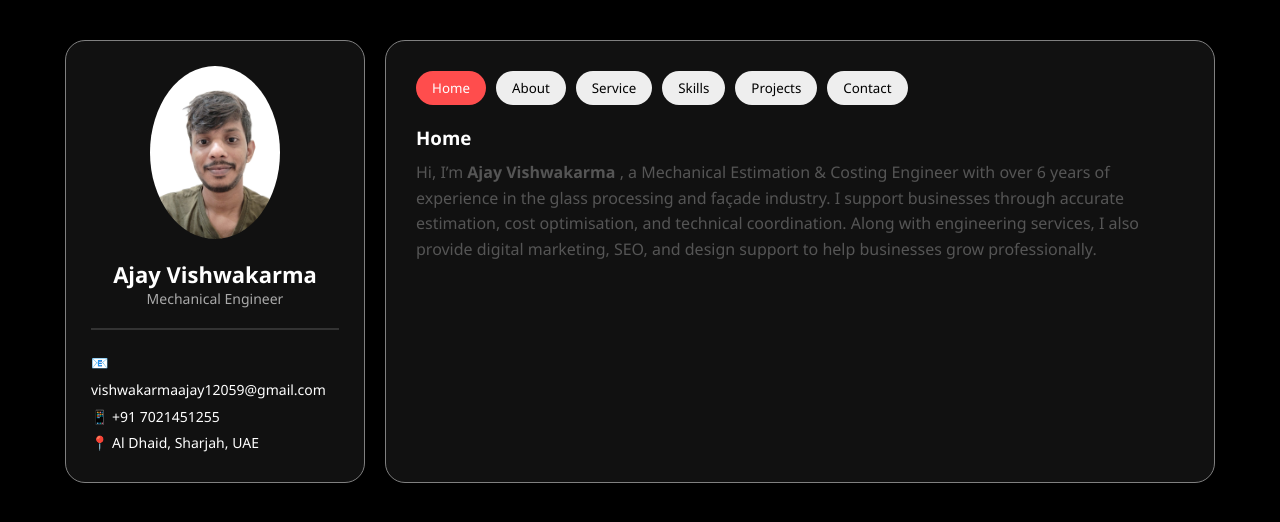
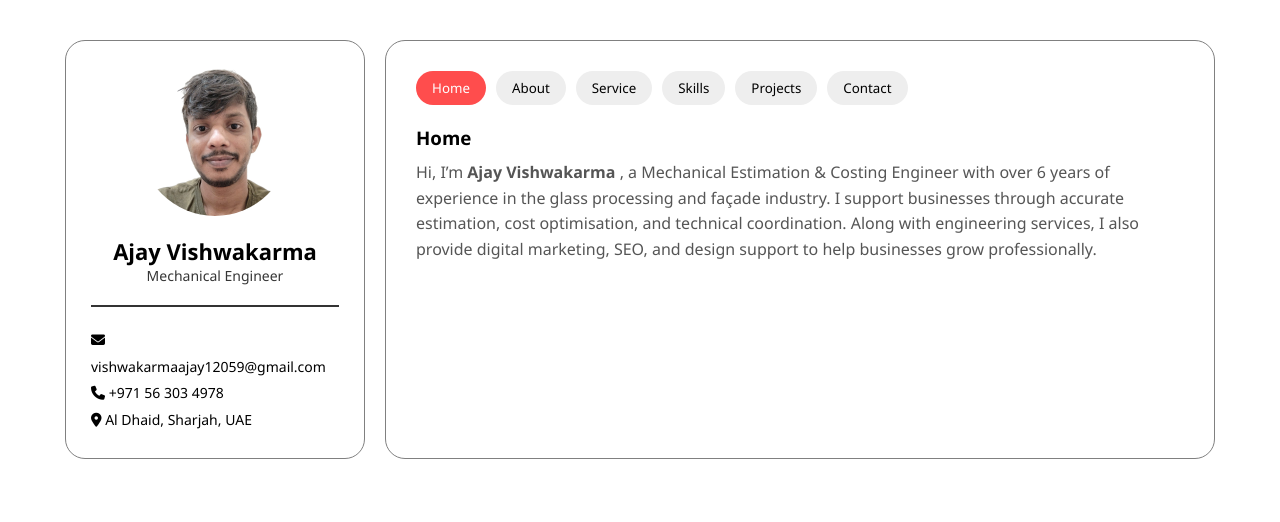
Before and after one commit to Sujiit01/ajay_portfolio, a plain HTML site: page index.html in a window 1280 px wide. Drawn offline with Linux system fonts and the light colour scheme.

Commit message:
Update index.html

```diff
--- a/index.html
+++ b/index.html
@@ -5,6 +5,8 @@
     <meta charset="UTF-8">
     <title> Ajay Portfolio</title>
     <meta name="viewport" content="width=device-width, initial-scale=1.0">
+    <link rel="stylesheet" href="https://cdnjs.cloudflare.com/ajax/libs/font-awesome/6.5.1/css/all.min.css">
+
 
     <style>
         * {
@@ -15,7 +17,7 @@
         }
 
         body {
-            background: black;
+            background: white;
         }
 
         /* ===== LAYOUT ===== */
@@ -29,37 +31,45 @@
         /* ===== SIDEBAR ===== */
         .sidebar {
             width: 300px;
-            background: #111;
+            background: #fff;
             border: 1px solid rgb(128, 128, 128);
-            color: #fff;
+            color: black;
             border-radius: 20px;
             padding: 25px;
             text-align: center;
         }
 
         .sidebar img {
-            width: 130px;
+            width: 150px;
+            height: 150px;
+            object-fit: cover;
             border-radius: 50%;
             margin-bottom: 15px;
         }
+
         @media (max-width: 768px) {
 
             .wrapper {
-    flex-direction: column;   /* left upar, right niche */
+                flex-direction: column;
+                /* left upar, right niche */
                 margin: 15px;
             }
 
             .sidebar {
-    width: 100%;              /* full width */
+                width: 100%;
+                /* full width */
             }
+
             @media (max-width: 768px) {
 
                 .contact input,
                 .contact textarea,
                 .contact select {
-        width: 100%;      /* full width on phone */
+                    width: 100%;
+                    /* full width on phone */
                     font-size: 16px;
                 }
+
                 .contact form {
                     max-width: 500px;
                 }
@@ -81,10 +91,11 @@
 
         .sidebar h2 {
             font-size: 22px;
+            color: black;
         }
 
         .sidebar p {
-            color: #aaa;
+            color: #363636;
             font-size: 14px;
         }
 
@@ -102,7 +113,7 @@
         /* ===== MAIN CARD ===== */
         .main {
             flex: 1;
-            background: #111;
+            background: white;
             border: 1px solid rgb(128, 128, 128);
             border-radius: 20px;
             padding: 30px;
@@ -177,7 +188,7 @@
 
         .contact button {
             background: #ff4d4d;
-            color: #fff;
+            color: black;
             border: none;
             padding: 10px 25px;
             border-radius: 25px;
@@ -185,7 +196,7 @@
         }
 
         h3 {
-            color: white;
+            color: black;
         }
 
         ul {
@@ -193,14 +204,18 @@
         }
 
         p.ab {
-            color: whitesmoke;
+            color:black ;
         }
-        h2,label{
+
+        h2,
+        label {
             color: #555;
         }
+
         .a {
             color: white;
         }
+
         /* ===== CONTACT FORM FIX ===== */
         .contact form {
             max-width: 500px;
@@ -218,14 +233,15 @@
 
         /* ===== MOBILE ONLY ===== */
         @media (max-width: 768px) {
+
             .contact input,
             .contact textarea,
             .contact select {
-        width: 100%;      /* FULL WIDTH ON PHONE */
+                width: 100%;
+                /* FULL WIDTH ON PHONE */
                 font-size: 16px;
             }
         }
-
     </style>
 </head>
 
@@ -242,9 +258,9 @@
             <hr>
 
             <div class="info">
-                📧 vishwakarmaajay12059@gmail.com<br>
-                📱 +91 7021451255 <br>
-                📍 Al Dhaid, Sharjah, UAE
+                    <i class="fa-solid fa-envelope"></i> vishwakarmaajay12059@gmail.com<br>
+                    <i class="fa-solid fa-phone"></i> +971 56 303 4978 <br>
+                    <i class="fa-solid fa-location-dot"></i> Al Dhaid, Sharjah, UAE
             </div>
         </aside>
 
@@ -387,7 +403,7 @@ function sendWhatsApp() {
             let service = document.querySelector("select").value;
             let message = document.querySelector("textarea").value;
 
-    let whatsappNumber = "917021451255"; // apna number (91 ke sath)
+            let whatsappNumber = "971 56 303 4978"; // apna number (91 ke sath)
 
             let text =
                 "Service Request%0A" +
```
Lines whose indentation alone changed are shown as unchanged.
